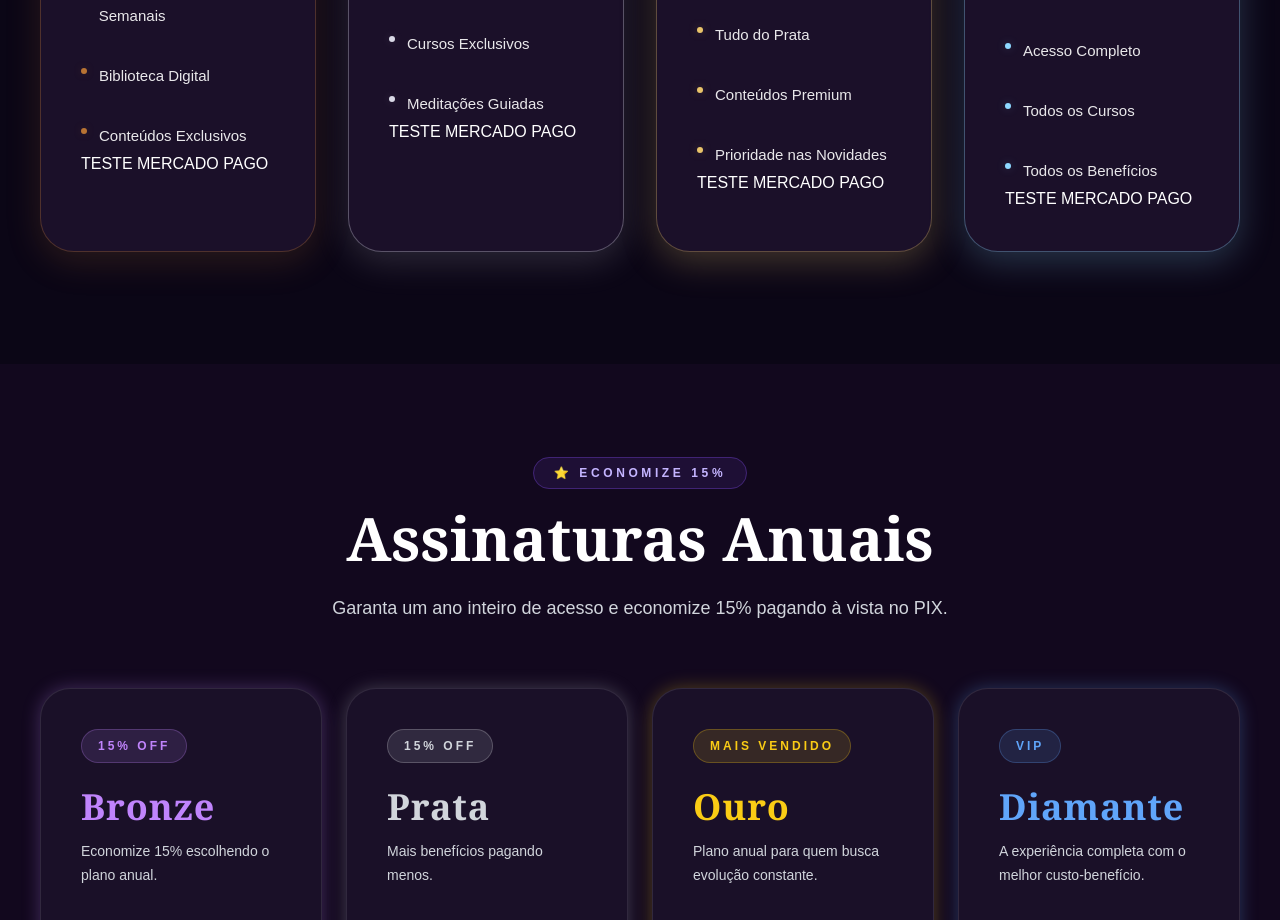
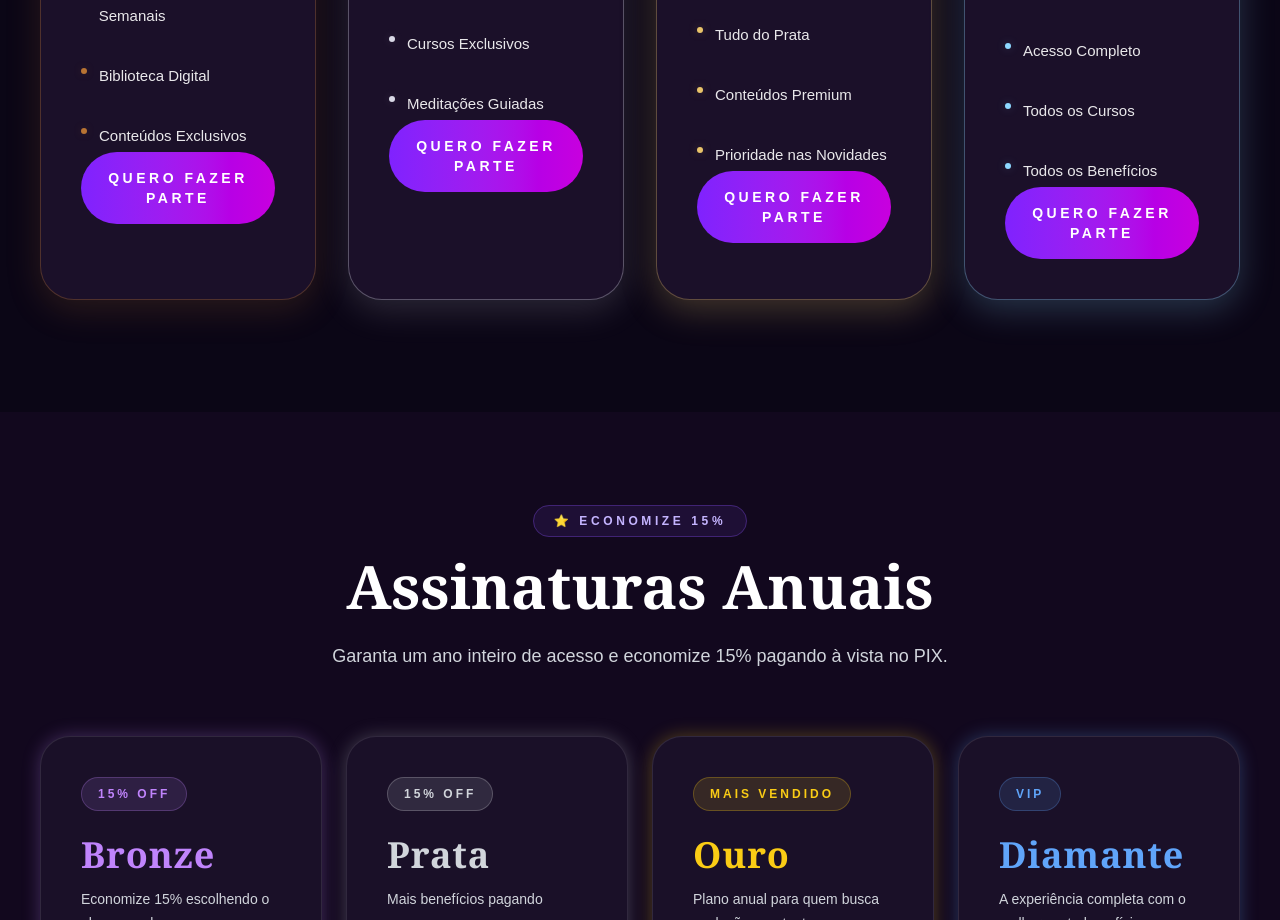
Before and after one commit to adriafreitas/clube-do-taro-landing, a Next.js app: page / in a window 1280 px wide. Shown: the part 3060-3980 px from the top of the page. Built offline with nearby package versions, Linux system fonts and the light colour scheme.

Commit message:
botão mensal Corrigida

```diff
--- a/app/components/sections/PlanosMensais.tsx
+++ b/app/components/sections/PlanosMensais.tsx
@@ -197,8 +197,12 @@ export default function PlanosMensais() {
 
 </ul>
 
-<button onClick={() => comprar(plano.produtoId)}>
-  TESTE MERCADO PAGO
+<button
+  type="button"
+  onClick={() => comprar(plano.produtoId)}
+  className="w-full rounded-full bg-gradient-to-r from-violet-600 to-fuchsia-600 px-6 py-4 text-sm font-bold uppercase tracking-[0.25em] text-white transition-all hover:scale-105"
+>
+  Quero fazer parte
 </button>
 
             </div>
```
